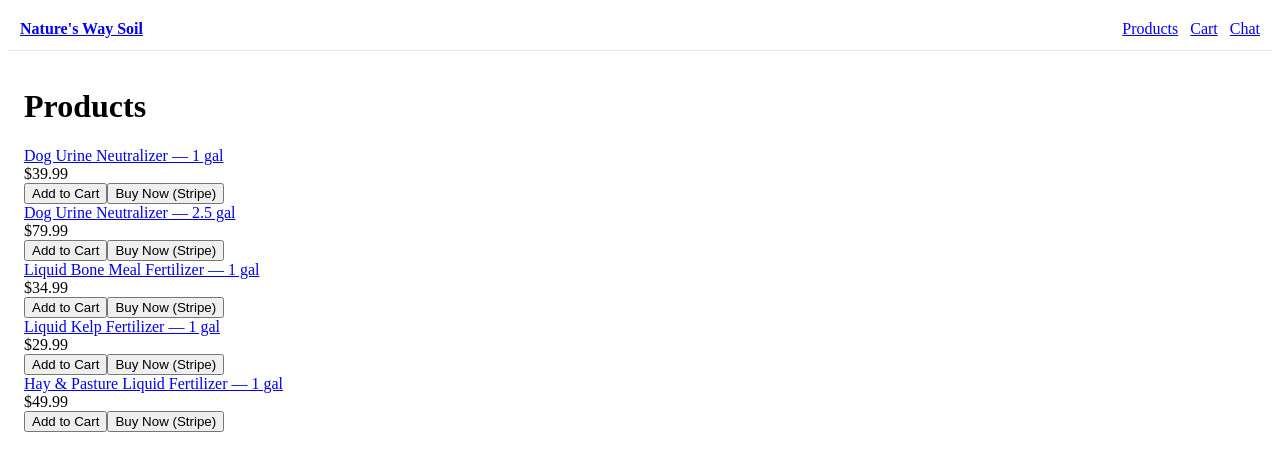
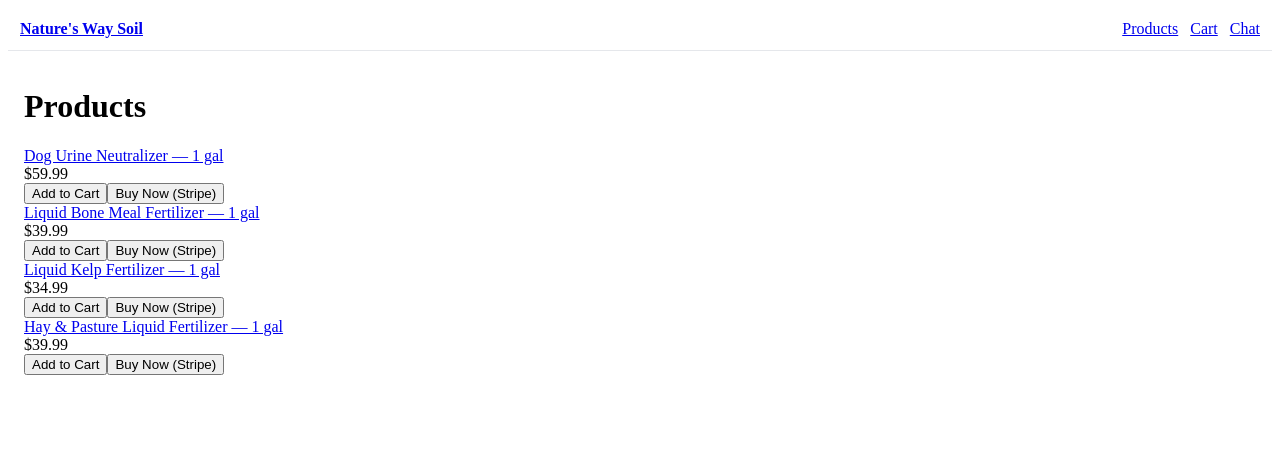
Before and after one commit to natureswaysoil/natures-way-soil-website-z, a Next.js app: page /products in a window 1280 px wide. Shown: the top 470 px of the page. Built offline with nearby package versions, Linux system fonts and the light colour scheme.

Commit message:
Update products.ts

```diff
--- a/data/products.ts
+++ b/data/products.ts
@@ -1,11 +1,11 @@
 export type Product = { id: string; slug: string; name: string; priceCents: number };
 
 export const products: Product[] = [
-  { id: "dog-urine-1g",  slug: "dog-urine-neutralizer-1-gal",  name: "Dog Urine Neutralizer — 1 gal",  priceCents: 3999 },
-  { id: "dog-urine-2_5g",slug: "dog-urine-neutralizer-2-5-gal",name: "Dog Urine Neutralizer — 2.5 gal",priceCents: 7999 },
-  { id: "liquid-bone-meal-1g", slug: "liquid-bone-meal-1-gal", name: "Liquid Bone Meal Fertilizer — 1 gal", priceCents: 3499 },
-  { id: "liquid-kelp-1g", slug: "liquid-kelp-1-gal", name: "Liquid Kelp Fertilizer — 1 gal", priceCents: 2999 },
-  { id: "hay-pasture-1g", slug: "hay-and-pasture-1-gal", name: "Hay & Pasture Liquid Fertilizer — 1 gal", priceCents: 4999 }
+  { id: "dog-urine-1g",  slug: "dog-urine-neutralizer-1-gal",  name: "Dog Urine Neutralizer — 1 gal",  priceCents: 5999 },
+
+  { id: "liquid-bone-meal-1g", slug: "liquid-bone-meal-1-gal", name: "Liquid Bone Meal Fertilizer — 1 gal", priceCents: 3999 },
+  { id: "liquid-kelp-1g", slug: "liquid-kelp-1-gal", name: "Liquid Kelp Fertilizer — 1 gal", priceCents: 3499 },
+  { id: "hay-pasture-1g", slug: "hay-and-pasture-1-gal", name: "Hay & Pasture Liquid Fertilizer — 1 gal", priceCents: 3999 }
 ];
 
 export function getProductBySlug(slug: string) {
```
